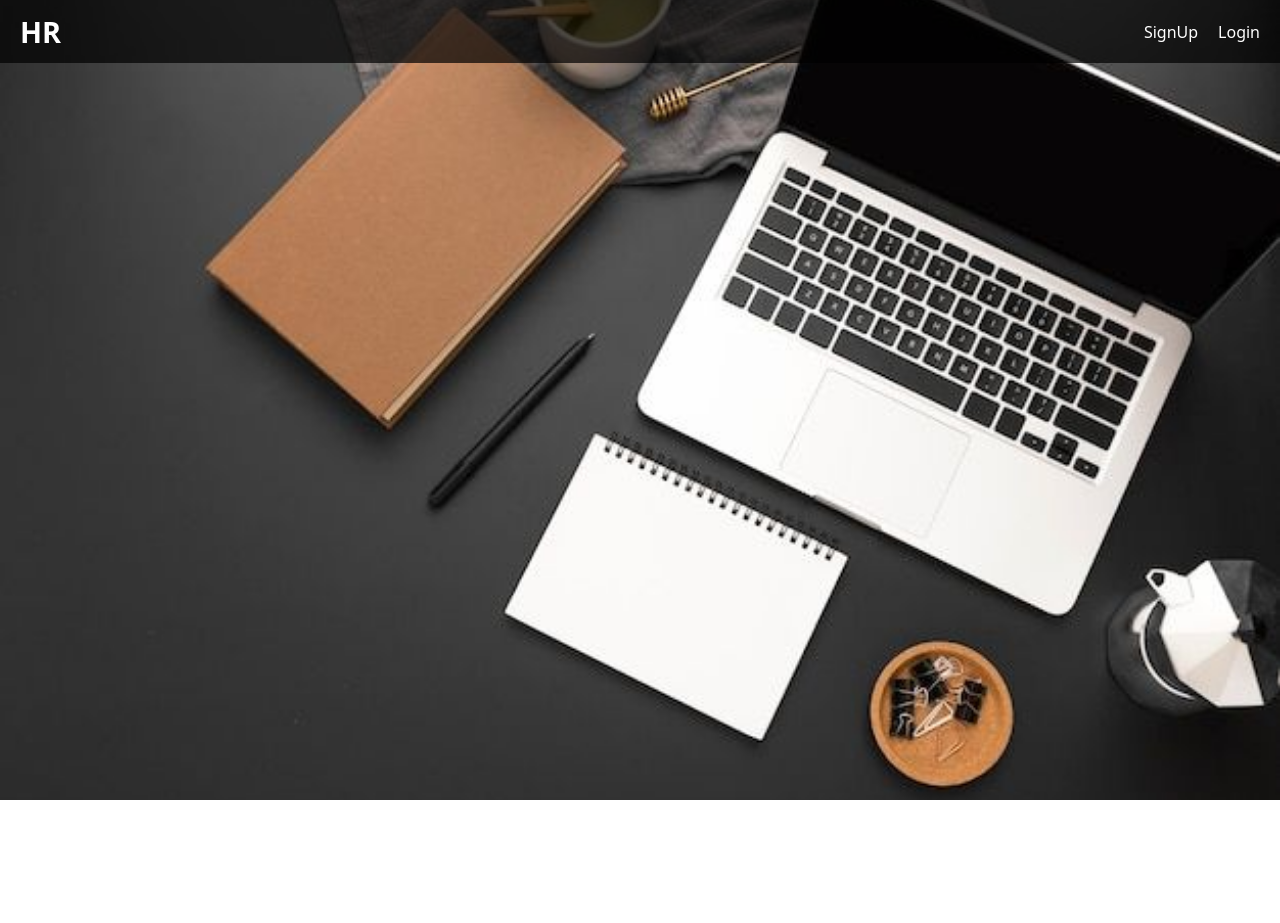
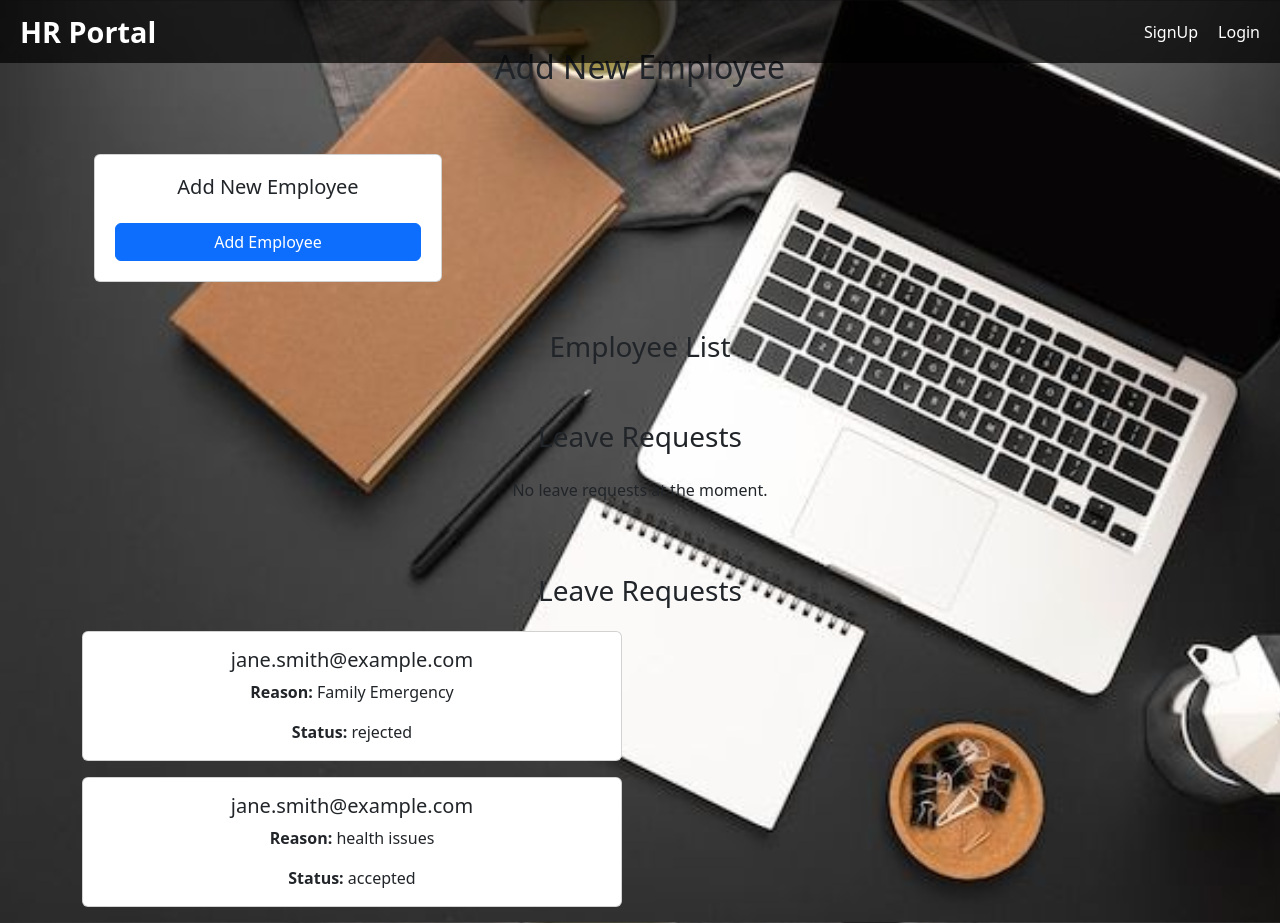
Before and after one commit to farruxTemurov/Hr-portal, a React (Create React App) app in the folder hr-portal/: page /hrDashboard in a window 1280 px wide. Before the commit this address had no page. Before the commit the page ends 800 px from the top, so only its background shows below. Built offline with nearby package versions, Linux system fonts and the light colour scheme; data requests are answered from the project's data file.

Commit message:
hr dashboard UI has been altered

```diff
--- a/hr-portal/src/App.js
+++ b/hr-portal/src/App.js
@@ -5,6 +5,7 @@ import SignUp from './Components/Auth/SignUp'; // Import SignUp component
 import Login from './Components/Auth/Login'; // Import Login component
 import './App.css'; // Import the CSS file with background styles
 import EmployeeDashboard from './Components/EmployeeDashboard/EmployeeDashboard';
+import HrDashboard from './Components/HrDashboard/HrDashboard';
 
 function App() {
   return (
@@ -16,7 +17,8 @@ function App() {
           <Routes>
             <Route path="/signup" element={<SignUp />} />
             <Route path="/login" element={<Login />} />
-            <Route path="/EmployeeDashboard" element={<EmployeeDashboard />} />
+            <Route path="/employeeDashboard" element={<EmployeeDashboard />} />
+            <Route path="/hrDashboard" element={<HrDashboard />} />
 
           </Routes>
         </div>
--- a/hr-portal/src/Components/Auth/Login.js
+++ b/hr-portal/src/Components/Auth/Login.js
@@ -19,11 +19,18 @@ function Login() {
             const employee = employees.find((emp) => emp.email === data.email);
 
             if (employee) {
-                // Email exists, redirect to EmployeeDashboard
+                // Email exists, check role and redirect
                 alert('Login successful!');
-                // Optionally save the logged-in user's email to localStorage for further use
-                localStorage.setItem('loggedInUserEmail', data.email);
-                navigate('/EmployeeDashboard'); // Replace with your target route
+                localStorage.setItem('loggedInUserEmail', data.email); // Optionally save the logged-in user's email to localStorage
+
+                // Check the role of the employee
+                if (employee.role === 'hr') {
+                    // If role is HR, redirect to HR dashboard
+                    navigate('/hrDashboard');
+                } else {
+                    // Otherwise, redirect to Employee dashboard
+                    navigate('/employeeDashboard');
+                }
             } else {
                 setError('Employee not found. Please contact HR or try again.');
             }
--- a/hr-portal/src/Components/Header/header.js
+++ b/hr-portal/src/Components/Header/header.js
@@ -4,7 +4,7 @@ import { Link } from 'react-router-dom';
 function Header() {
     return (
         <header className="App-header">
-            <div className="logo">HR</div>
+            <div className="logo">HR Portal</div>
             <nav className="nav-links">
                 <Link to="/signup">SignUp</Link>
                 <Link to="/login">Login</Link>
--- a/hr-portal/src/Components/HrDashboard/AddEmployeeCard.js
+++ b/hr-portal/src/Components/HrDashboard/AddEmployeeCard.js
@@ -0,0 +1,63 @@
+import React, { useState } from 'react';
+import AddEmployeeCard from './AddEmployeeCard';
+import EmployeeCard from './EmployeeCard';
+import RequestsSection from './RequestsSection';
+
+function HrDashboard() {
+    const [employees, setEmployees] = useState([]);
+    const [leaveRequests, setLeaveRequests] = useState([]);
+    const [showForm, setShowForm] = useState(false); // State to control form visibility
+
+    // Function to add new employee to the list
+    const addEmployee = (employee) => {
+        setEmployees([...employees, employee]);
+    };
+
+    // Toggle the visibility of the AddEmployee form
+    const toggleFormVisibility = () => {
+        setShowForm(!showForm);
+    };
+
+    return (
+        <div className="container mt-5">
+            {/* Add New Employee Section */}
+            <div className="row">
+                <div className="col-12 col-md-4">
+                    <div className="card" style={{ width: '100%', maxWidth: '400px', padding: '20px', marginTop: '20px' }}>
+                        <h5 className="card-title text-center mb-4">Add New Employee</h5>
+                        <button
+                            className="btn btn-primary w-100"
+                            onClick={toggleFormVisibility}
+                        >
+                            {showForm ? 'Cancel' : 'Add Employee'}
+                        </button>
+                        {/* AddEmployeeCard Form */}
+                        {showForm && (
+                            <div className="mt-4">
+                                <AddEmployeeCard addEmployee={addEmployee} />
+                            </div>
+                        )}
+                    </div>
+                </div>
+            </div>
+
+            {/* Employee Cards Section */}
+            <div className="text-center mt-5">
+                <h3>Employee List</h3>
+                <div className="d-flex justify-content-center flex-wrap gap-4">
+                    {employees.map((employee, index) => (
+                        <EmployeeCard key={index} employee={employee} />
+                    ))}
+                </div>
+            </div>
+
+            {/* Leave Requests Section */}
+            <div className="text-center mt-5">
+                <h3>Leave Requests</h3>
+                <RequestsSection leaveRequests={leaveRequests} />
+            </div>
+        </div>
+    );
+}
+
+export default HrDashboard;
--- a/hr-portal/src/Components/HrDashboard/EmployeeCard.js
+++ b/hr-portal/src/Components/HrDashboard/EmployeeCard.js
@@ -0,0 +1,16 @@
+import React from 'react';
+
+function EmployeeCard({ employee }) {
+    return (
+        <div className="card" style={{ width: '18rem' }}>
+            <div className="card-body">
+                <h5 className="card-title">{employee.name}</h5>
+                <p className="card-text">Email: {employee.email}</p>
+                <p className="card-text">Department: {employee.department}</p>
+                <p className="card-text">Position: {employee.position}</p>
+            </div>
+        </div>
+    );
+}
+
+export default EmployeeCard;
--- a/hr-portal/src/Components/HrDashboard/HrDashboard.js
+++ b/hr-portal/src/Components/HrDashboard/HrDashboard.js
@@ -0,0 +1,54 @@
+import React, { useState, useEffect } from 'react';
+import AddEmployeeCard from './AddEmployeeCard';
+import EmployeeCard from './EmployeeCard';
+import RequestsSection from './RequestsSection';
+
+function HrDashboard() {
+    const [employees, setEmployees] = useState([]);
+    const [leaveRequests, setLeaveRequests] = useState([]);
+
+    // Function to add new employee to the list
+    const addEmployee = (employee) => {
+        setEmployees([...employees, employee]);
+    };
+
+    // Fetch leave requests from db.json on component mount
+    useEffect(() => {
+        const fetchLeaveRequests = async () => {
+            try {
+                const response = await fetch('http://localhost:5000/leaveInfo');
+                const leaveData = await response.json();
+                setLeaveRequests(leaveData); // Set the fetched leave requests in state
+            } catch (error) {
+                console.error('Error fetching leave requests:', error);
+            }
+        };
+
+        fetchLeaveRequests();
+    }, []); // Empty dependency array to fetch only once when the component mounts
+
+    return (
+        <div className="container mt-5">
+            {/* Add New Employee Section */}
+            <div className="text-center mb-4">
+                <h2>Add New Employee</h2>
+                <AddEmployeeCard addEmployee={addEmployee} />
+            </div>
+
+            {/* Employee Cards */}
+            <div className="d-flex justify-content-center flex-wrap gap-4">
+                {employees.map((employee, index) => (
+                    <EmployeeCard key={index} employee={employee} />
+                ))}
+            </div>
+
+            {/* Leave Requests Section */}
+            <div className="text-center mt-5">
+                <h3>Leave Requests</h3>
+                <RequestsSection leaveRequests={leaveRequests} />
+            </div>
+        </div>
+    );
+}
+
+export default HrDashboard;
--- a/hr-portal/src/Components/HrDashboard/RequestsSection.js
+++ b/hr-portal/src/Components/HrDashboard/RequestsSection.js
@@ -0,0 +1,23 @@
+import React from 'react';
+
+function RequestsSection({ leaveRequests }) {
+    return (
+        <div className="mt-4">
+            {leaveRequests.length > 0 ? (
+                leaveRequests.map((request, index) => (
+                    <div key={index} className="card mb-3" style={{ maxWidth: '540px' }}>
+                        <div className="card-body">
+                            <h5 className="card-title">{request.email}</h5> {/* Assuming 'name' is email in the leaveInfo */}
+                            <p className="card-text"><strong>Reason:</strong> {request.reason}</p>
+                            <p className="card-text"><strong>Status:</strong> {request.status}</p>
+                        </div>
+                    </div>
+                ))
+            ) : (
+                <p>No leave requests at the moment.</p>
+            )}
+        </div>
+    );
+}
+
+export default RequestsSection;
--- a/hr-portal/src/db/db.json
+++ b/hr-portal/src/db/db.json
@@ -28,6 +28,20 @@
       "email": "jane.smith@example.com",
       "department": "Engineering",
       "position": "Software Developer"
+    },
+    {
+      "id": "ae03",
+      "username": "Hr",
+      "password": "hr1@",
+      "role": "hr",
+      "email": "hr1@gmail.com"
+    },
+    {
+      "id": "1737273595478",
+      "name": "John",
+      "email": "john@gmail.com",
+      "department": "Engineering",
+      "position": "Front-end Web Developer"
     }
   ],
   "leaveInfo": [
```
